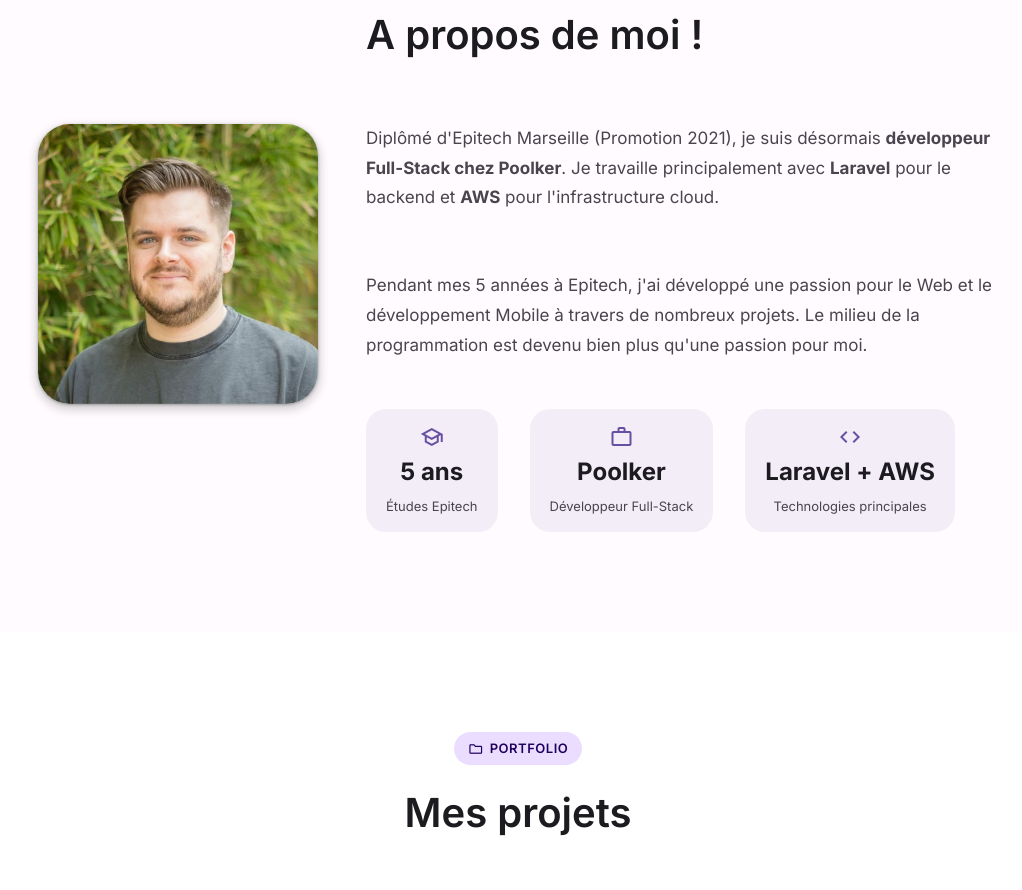
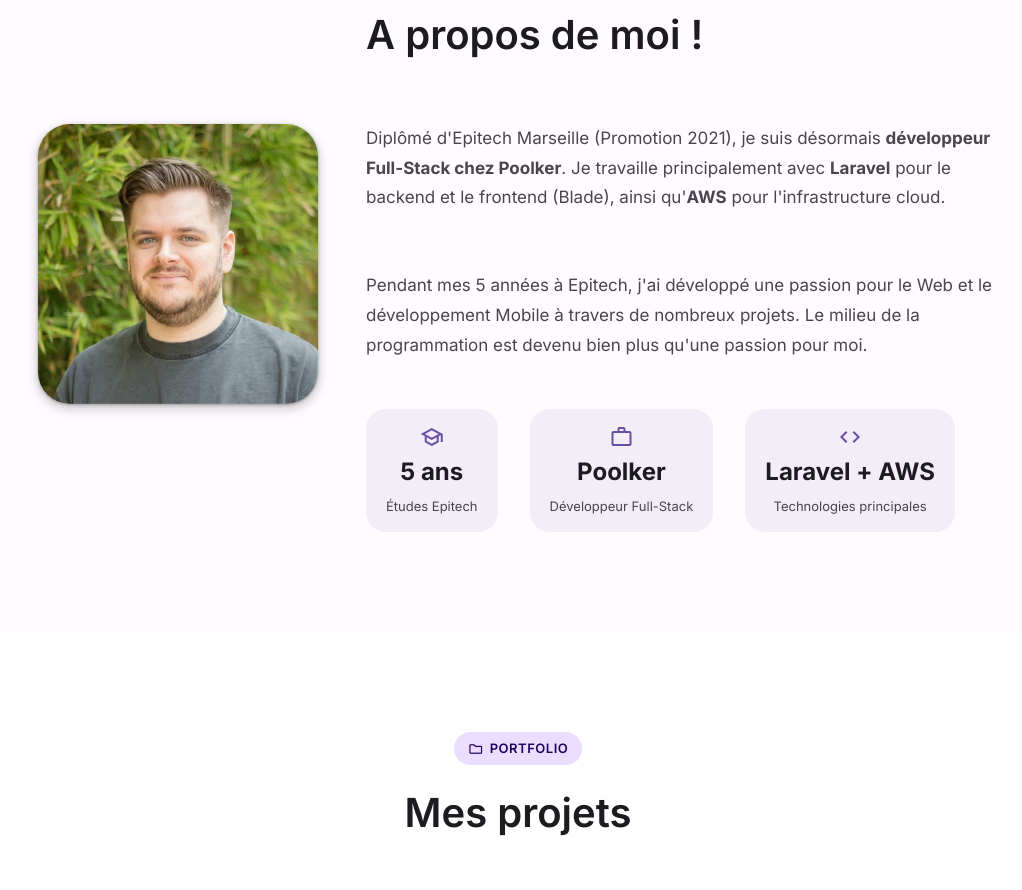
Before and after one commit to E-Legal/monsite, a plain HTML site: page index.html in a window 1280 px wide. Shown: the part 978-1868 px from the top of the page, without its empty margins (122-1144 px from the left). Drawn offline with nearby package versions, Linux system fonts and the light colour scheme.

Commit message:
Preciser Laravel full-stack avec Blade dans la bio

```diff
--- a/index.html
+++ b/index.html
@@ -91,7 +91,7 @@
                     <h2 class="section-title">A propos de moi !</h2>
                     <p class="about-text">
                         Diplômé d'Epitech Marseille (Promotion 2021), je suis désormais <strong>développeur Full-Stack chez Poolker</strong>.
-                        Je travaille principalement avec <strong>Laravel</strong> pour le backend et <strong>AWS</strong> pour l'infrastructure cloud.
+                        Je travaille principalement avec <strong>Laravel</strong> pour le backend et le frontend (Blade), ainsi qu'<strong>AWS</strong> pour l'infrastructure cloud.
                     </p>
                     <p class="about-text">
                         Pendant mes 5 années à Epitech, j'ai développé une passion pour le Web et le développement Mobile à travers de nombreux projets.
```
